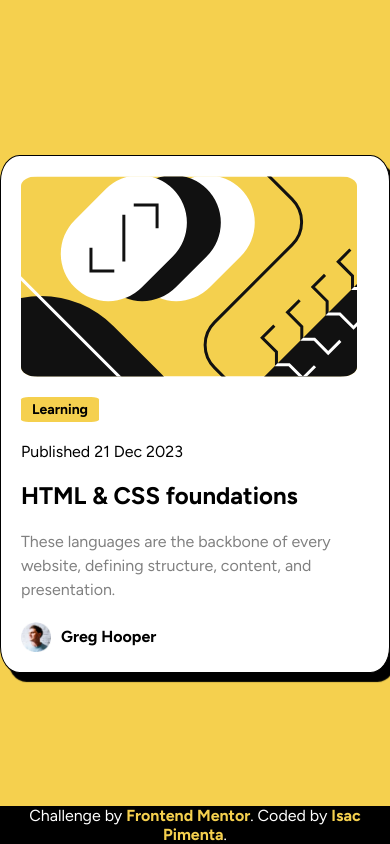
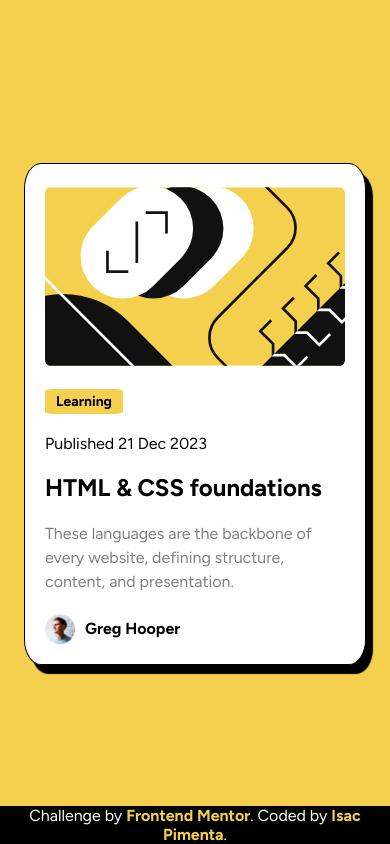
Before and after one commit to isacpimenta/Blog-preview-card, a plain HTML site: page index.html in a window 390 px wide. Drawn offline with Linux system fonts and the light colour scheme.

Commit message:
Update style sheets

```diff
--- a/style.css
+++ b/style.css
@@ -109,3 +109,15 @@ footer {
   font-size: 16px;
   color: rgb(0, 77, 221);
 }
+
+@media screen and (max-width: 768px){
+  main {
+    max-width: 300px;
+    max-height: 460px;
+  }
+
+  #img {
+    max-width: 300px;
+
+  }
+}
```
